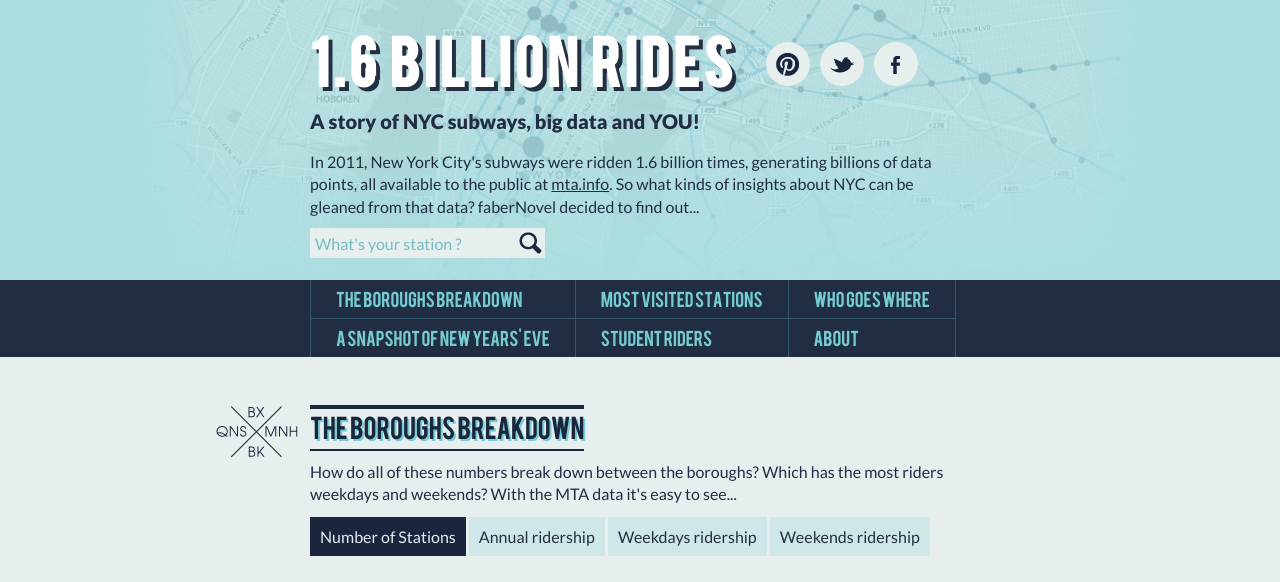
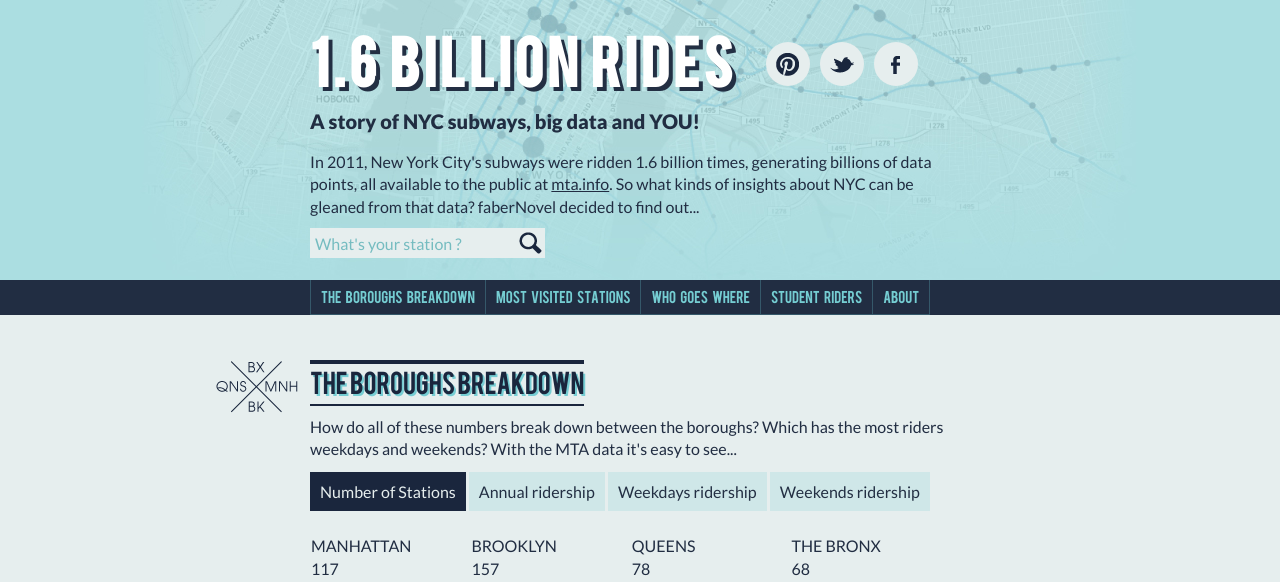
Before and after one commit to faberNovel/MTA_dataviz_july_2012, a PHP site: page / in a window 1280 px wide. Shown: the top 582 px of the page. Run offline with PHP 8.4, Linux system fonts and the light colour scheme; data comes from the database, SQL or seed files in the repository; data that the repository does not hold is empty.

Commit message:
some text

```diff
--- a/www/css/style.css
+++ b/www/css/style.css
@@ -92,7 +92,7 @@ body{
 */
 
 header {
-	height:355px;
+	height:310px;
 	background-color:#abdee1;}
 
 #header_wrapper{
@@ -227,7 +227,7 @@ header {
 #nav_wrapper{
 	background-color:#212d42;
 	/*padding:10px 0 10px 0;*/
-	height:77px;
+	height:35px;
 	margin:0 auto;
 	text-align:left;
 	}
@@ -239,7 +239,8 @@ header {
 
 #nav table, #nav table tr, #nav table tr td{
 	font-family: 'BebasRegular';
-	font-size:17px;
+	font-size:13.5px;
+	word-spacing:3px;
 	margin:0;
 	padding:0;}
 
@@ -251,8 +252,8 @@ header {
 	color:#75cdd2;
 	height:20px;
 	padding-top:7px;
-	padding-right:25px;
-	padding-left:25px;
+	padding-right:10px;
+	padding-left:10px;
 	padding-bottom: 7px;
 	border-left:1px solid #35586a;
 	/*-webkit-transition-property: background-color;
@@ -740,3 +741,7 @@ ul.all_result_part1 {
 #nb_item {
 
 }
+
+a#macsym.nyc-sub-7days {
+	margin-left : 100px;
+}
--- a/www/index.php
+++ b/www/index.php
@@ -91,9 +91,7 @@ if (isset($_GET['station']) && (!empty($_GET['station']))) {
 					<td class="nav_left_border"><a class='goto_part1'>The Boroughs Breakdown</a></td>
 					<td class="nav_left_border"><a class='goto_part4'>Most Visited Stations</a></td>
                		<td class="nav_left_border"><a class='goto_part5'>Who Goes Where</a></td>
-				</tr>
-				<tr>
-           			<td class="nav_left_border"><a class='goto_part2'>A Snapshot of New Years' Eve</a></td>
+					<!--<td class="nav_left_border"><a class='goto_part2'>A Snapshot of New Years' Eve</a></td>-->
 					<td class="nav_left_border"><a class='goto_part3'>Student Riders</a></td>
 					<td class="nav_left_border"><a class='goto_part6'>About</a></td>
 				</tr>
@@ -232,7 +230,7 @@ if (isset($_GET['station']) && (!empty($_GET['station']))) {
             	<ul class="layerswitch">
       				<li><a id="macsym.nyc-sub-students" class="active" href="#">Students</a></li>
       				<li><a id="macsym.nyc-sub-sen-dis" href="#">Senior citizen / Disabled</a></li>
-      				<li><a id="macsym.nyc-sub-7days" href="#">7-Days</a></li>
+      				<li><a style="margin-left:235px;" id="macsym.nyc-sub-7days" href="#">7-Days</a></li>
      				<li><a id="macsym.nyc-sub-30days" href="#">30-Days</a></li>
    				</ul>
             </div>
```
